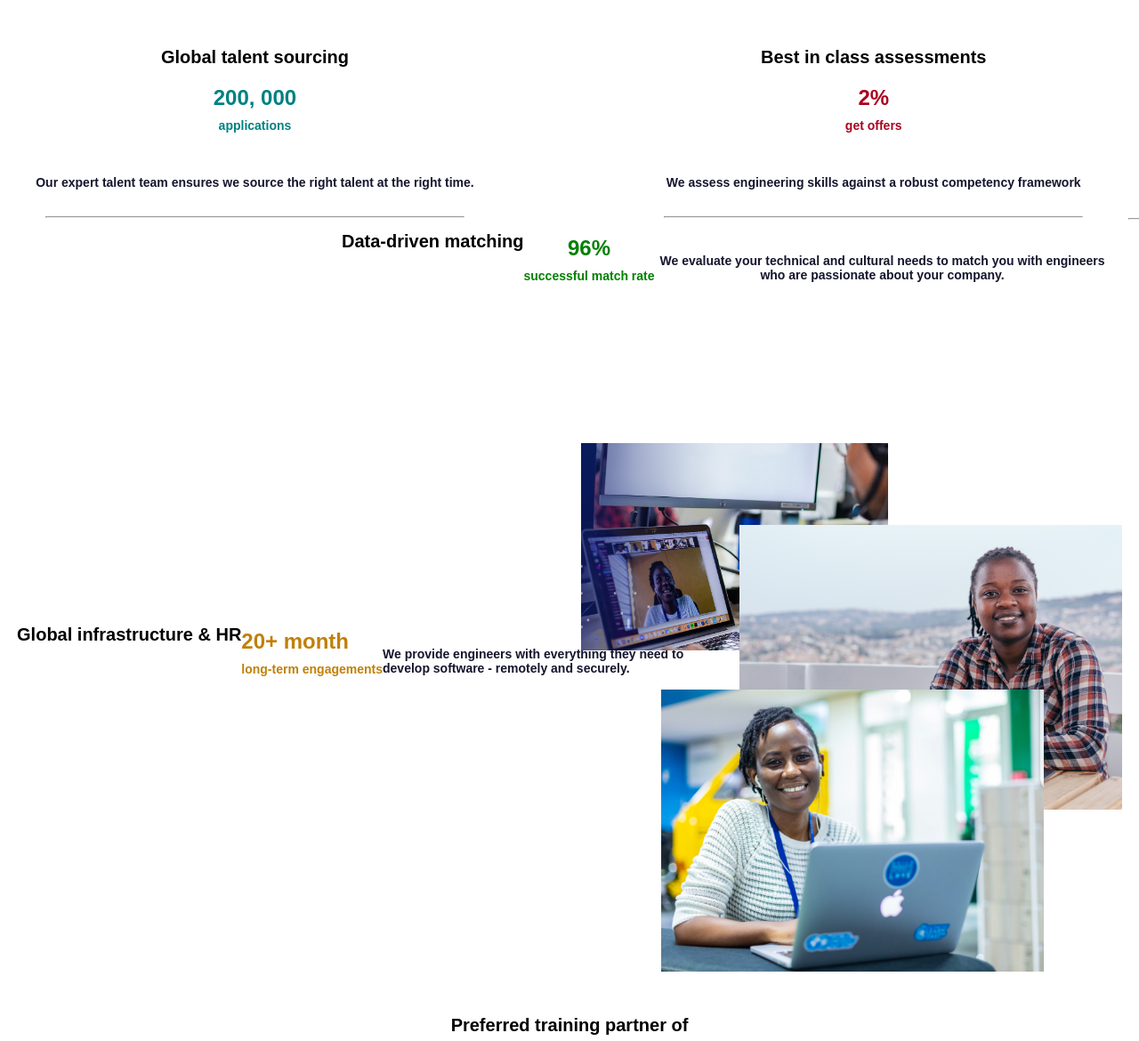
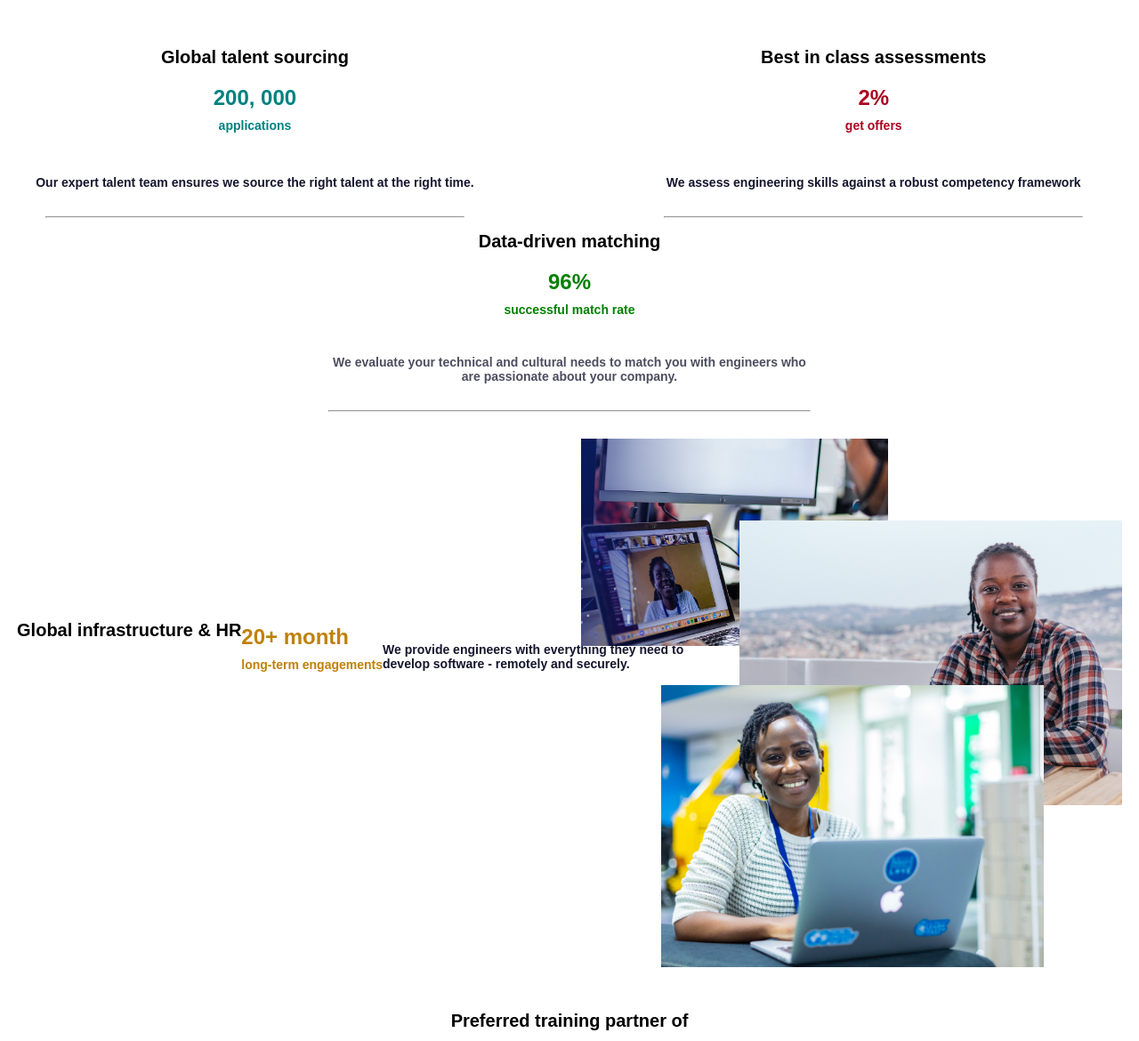
Before and after one commit to Barnabas19/portfolio, a PHP site: page /LandingPage.html in a window 1280 px wide; the page is wider, and only the part inside the window is pictured. Shown: the part 843-2013 px from the top of that part at 89% size. Run offline with PHP 8.4, Linux system fonts and the light colour scheme.

Commit message:
new changes

```diff
--- a/Styler.css
+++ b/Styler.css
@@ -437,14 +437,6 @@ img{
     float: left;
     margin-left: 0;
 }
-.div:nth-child(5){
-    display: flex;
-    flex-flow: row wrap;
-    justify-content: center;
-}
-.article5{
-    flex: 0 0 40%;
-}
 h5{
     font-size: 20px;
     text-align: center;
@@ -453,7 +445,6 @@ h5{
 }
 .paragraph3,
 .paragraph4,
-.paragraph5,
 .paragraph6{
     color: rgb(21, 21, 46);
     opacity: 1.0;
@@ -467,15 +458,36 @@ h5{
 }
 .heading3,
 .heading4,
-.heading5,
 .heading6{
     text-align: center;
     margin-left: 0;
     margin-right: 0;
 }
+.div:nth-child(5){
+    width: 50%;
+    padding-left: 0;
+    padding-right: 0;
+    margin-left: 25%;
+    margin-right: 25%;
+    display: flex;
+    flex-flow: row wrap;
+}
+.article5{
+    flex: 0 0 92%;
+    margin-left: 4%;
+    margin-right: 4%;
+    display: block;
+}
+.article5 h5,
+.heading5,
+.paragraph5{
+    width: 92%;
+    margin-left: 4%;
+    margin-right: 4%;
+    text-align: center;
+}
 .article3,
-.article4,
-.article5{
+.article4{
     display: flex;
     flex-flow: column wrap;
     align-items: stretch;
```
